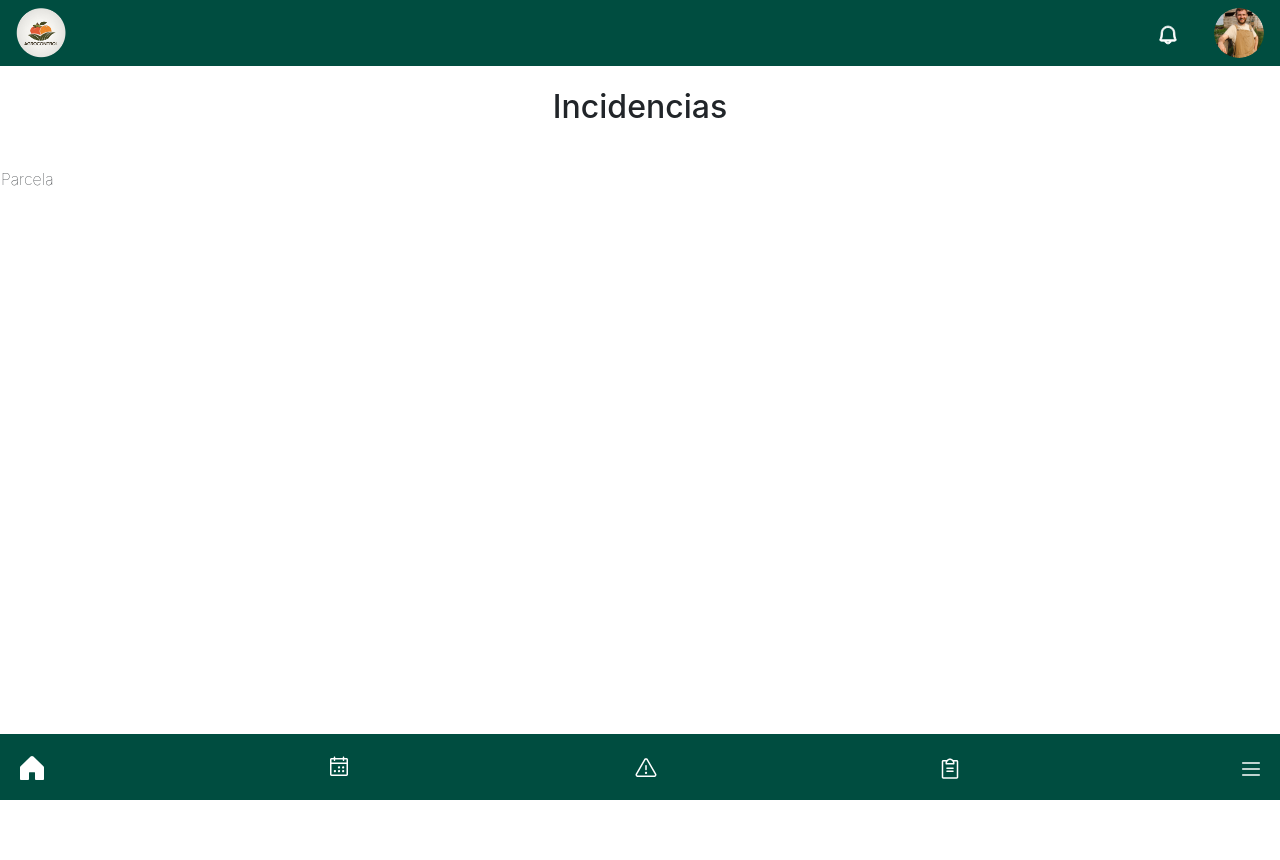
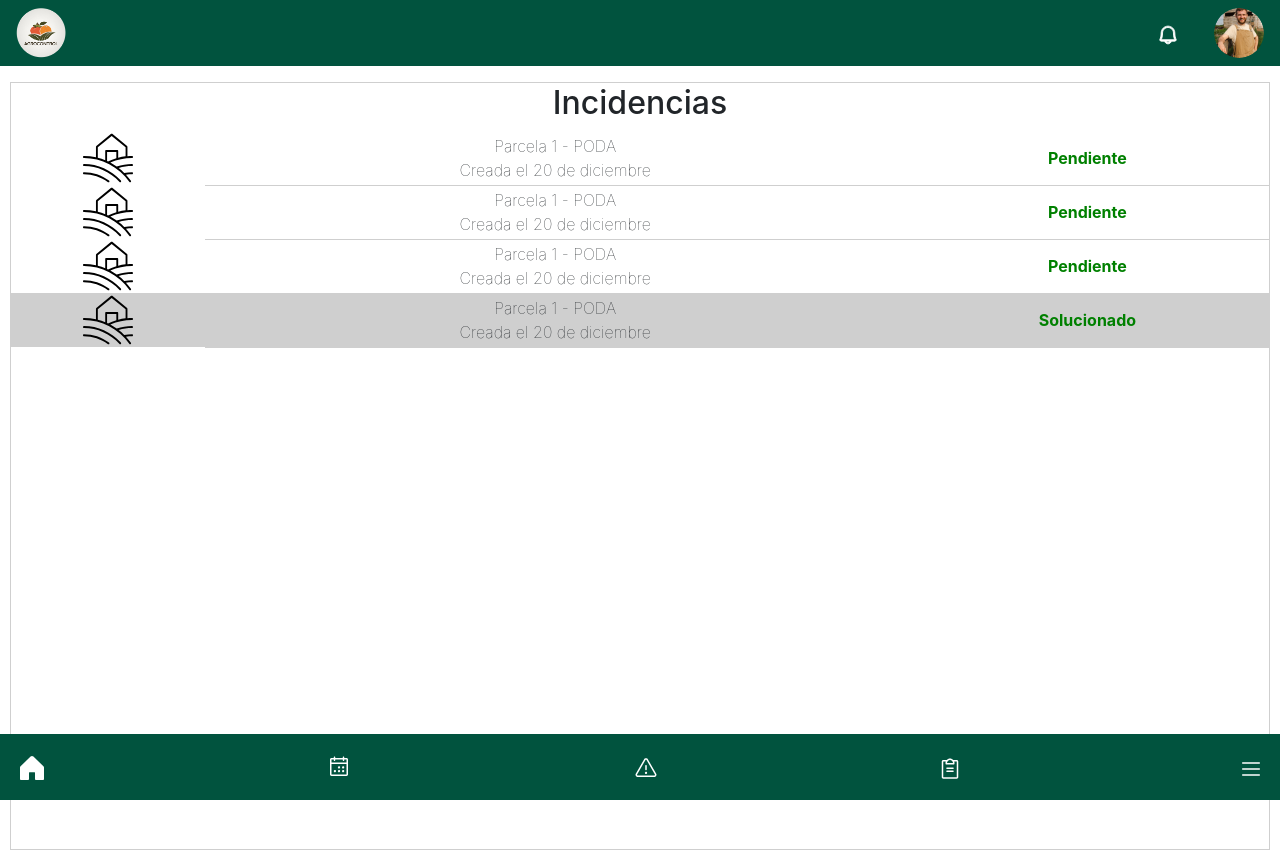
Before and after one commit to Atco21/F_Agro, an Angular app: page /movil/incidencias in a window 1280 px wide. Before the commit the page ends 800 px from the top, so only its background shows below. Built offline with nearby package versions, Linux system fonts and the light colour scheme.

Commit message:
Mostrar_Listado_Incidencias

```diff
--- a/src/app/app.component.html
+++ b/src/app/app.component.html
@@ -11,7 +11,7 @@
 
 
 <app-header></app-header>
-<br><br>
+<br><br><br>
 <router-outlet></router-outlet>
 
 <app-footer></app-footer>
--- a/src/app/app.routes.ts
+++ b/src/app/app.routes.ts
@@ -1,6 +1,7 @@
 import { NgModule } from '@angular/core';
 import { RouterModule, Routes } from '@angular/router';
 import { IncidenciasComponent } from './components/movil/incidencias/incidencias.component';
+import { OrdenComponent } from './components/movil/orden/orden.component';
 // import { IncidenciaNoFinalizadaComponent } from './components/movil/incidencias/incidencia-no-finalizada/incidencia-no-finalizada.component';
 // import { IncidenciaFinalizadaComponent } from './components/movil/incidencias/incidencia-finalizada/incidencia-finalizada.component';
 
@@ -21,6 +22,10 @@ export const routes: Routes = [
         //     component: IncidenciaFinalizadaComponent,
         //   }
         // ]
+      },
+      {
+        path: 'orden',
+        component: OrdenComponent,
       }
     ]
   }
--- a/src/app/components/movil/footer/footer.component.css
+++ b/src/app/components/movil/footer/footer.component.css
@@ -7,7 +7,7 @@
     left: 0;
     width: 100%;
     z-index: 10; /* Por si hay contenido superpuesto */
-    background-color: #004d40; /* Color de fondo */
+    background-color: #01533E; /* Color de fondo */
     padding: 20px;
     text-align: center;
 
--- a/src/app/components/movil/footer/footer.component.html
+++ b/src/app/components/movil/footer/footer.component.html
@@ -3,7 +3,7 @@
 <router-outlet></router-outlet>
 
 <div class="fixed-footer">
-  <a routerLink=""><img src="Home.svg" alt="home" /></a>
+  <a routerLink="/movil/orden"><img src="Home.svg" alt="home" /></a>
   <a ><img src="Calendar.svg" alt="calendario" /></a>
   <a routerLink="/movil/incidencias"><img src="Incidencia.svg" alt="incidencia" /></a>
   <a href=""><img src="tareas.svg" alt="tareas" /></a>
--- a/src/app/components/movil/header/header.component.css
+++ b/src/app/components/movil/header/header.component.css
@@ -1,6 +1,6 @@
 /* Estilos generales */
 .header {
-  background-color: #004d40; /* Color de fondo */
+  background-color: #01533E; /* Color de fondo */
   color: white; /* Texto claro */
   position: fixed;
   top: 0;
--- a/src/app/components/movil/incidencias/incidencias.component.css
+++ b/src/app/components/movil/incidencias/incidencias.component.css
@@ -1,13 +1,36 @@
 *{
-    margin-top: 40px;
     text-align: center;
-}
-button{
-    padding: 10px;
-
 }
 
 .div1{
-    border: 1px slid black;
+    margin: 10px;
+}
+.estado{
+    color: green;
+    font-weight: bold;
+    border-bottom:1px solid rgb(207, 207, 207) ;
+}
 
+.central{
+    border-bottom:1px solid rgb(207, 207, 207) ;
 }
+
+td{
+    padding: 2px;
+}
+table{
+    width: 100%;
+}
+
+.div2{
+    border: 1px solid rgb(207, 207, 207);
+    padding-bottom: 31.3em;
+}
+.solucionado{
+    background-color: rgb(207, 207, 207);
+}
+
+tr:hover{
+    cursor: pointer;
+    background-color: rgb(207, 207, 207);
+}
--- a/src/app/components/movil/incidencias/incidencias.component.html
+++ b/src/app/components/movil/incidencias/incidencias.component.html
@@ -1,8 +1,40 @@
 <div class="div1">
-    <h2>Incidencias</h2>
-     <table>
-        <tr>
-            <td>Parcela </td>
-        </tr>
-     </table>
+     <div class="div2">
+        <table >
+            <thead>
+                <tr>
+                    <th colspan="3">
+                        <h2>Incidencias</h2>
+                    </th>
+                </tr>
+            </thead>
+            <tbody>
+                <tr>
+                    <td class="icono" ><img src="IconoParcela.svg" alt="parcelaIcono" width="50px" height="50px"></td>
+                    <td class="central">Parcela 1 - PODA <br> Creada el 20 de diciembre</td>
+                    <td class="estado" >Pendiente</td>
+                </tr>
+
+                <tr>
+                    <td class="icono" ><img src="IconoParcela.svg" alt="parcelaIcono" width="50px" height="50px"></td>
+                    <td class="central">Parcela 1 - PODA <br> Creada el 20 de diciembre</td>
+                    <td class="estado" >Pendiente</td>
+                </tr>
+
+                <tr>
+                    <td class="icono" ><img src="IconoParcela.svg" alt="parcelaIcono" width="50px" height="50px"></td>
+                    <td class="central">Parcela 1 - PODA <br> Creada el 20 de diciembre</td>
+                    <td class="estado" >Pendiente</td>
+                </tr>
+
+                <tr class="solucionado">
+                    <td class="icono" ><img src="IconoParcela.svg" alt="parcelaIcono" width="50px" height="50px"></td>
+                    <td class="central" >Parcela 1 - PODA <br> Creada el 20 de diciembre</td>
+                    <td class="estado" >Solucionado</td>
+                </tr>
+
+
+            </tbody>
+         </table>
+     </div>
 </div>
--- a/src/app/components/movil/incidencias/incidencias.component.ts
+++ b/src/app/components/movil/incidencias/incidencias.component.ts
@@ -3,7 +3,7 @@ import { RouterLink, RouterOutlet } from '@angular/router';
 
 @Component({
   selector: 'app-incidencias',
-  imports: [RouterLink, RouterOutlet],
+  imports: [RouterLink, RouterOutlet ],
   templateUrl: './incidencias.component.html',
   styleUrl: './incidencias.component.css'
 })
--- a/src/index.html
+++ b/src/index.html
@@ -6,6 +6,7 @@
   <base href="/">
   <meta name="viewport" content="width=device-width, initial-scale=1">
   <link rel="icon" type="image/x-icon" href="favicon.ico">
+  <link href="https://cdn.jsdelivr.net/npm/bootstrap@5.3.3/dist/css/bootstrap.min.css" rel="stylesheet" integrity="sha384-QWTKZyjpPEjISv5WaRU9OFeRpok6YctnYmDr5pNlyT2bRjXh0JMhjY6hW+ALEwIH" crossorigin="anonymous">
 </head>
 <body>
   <app-root></app-root>
```
Also changed, not shown: public/IconoParcela.svg (added).
